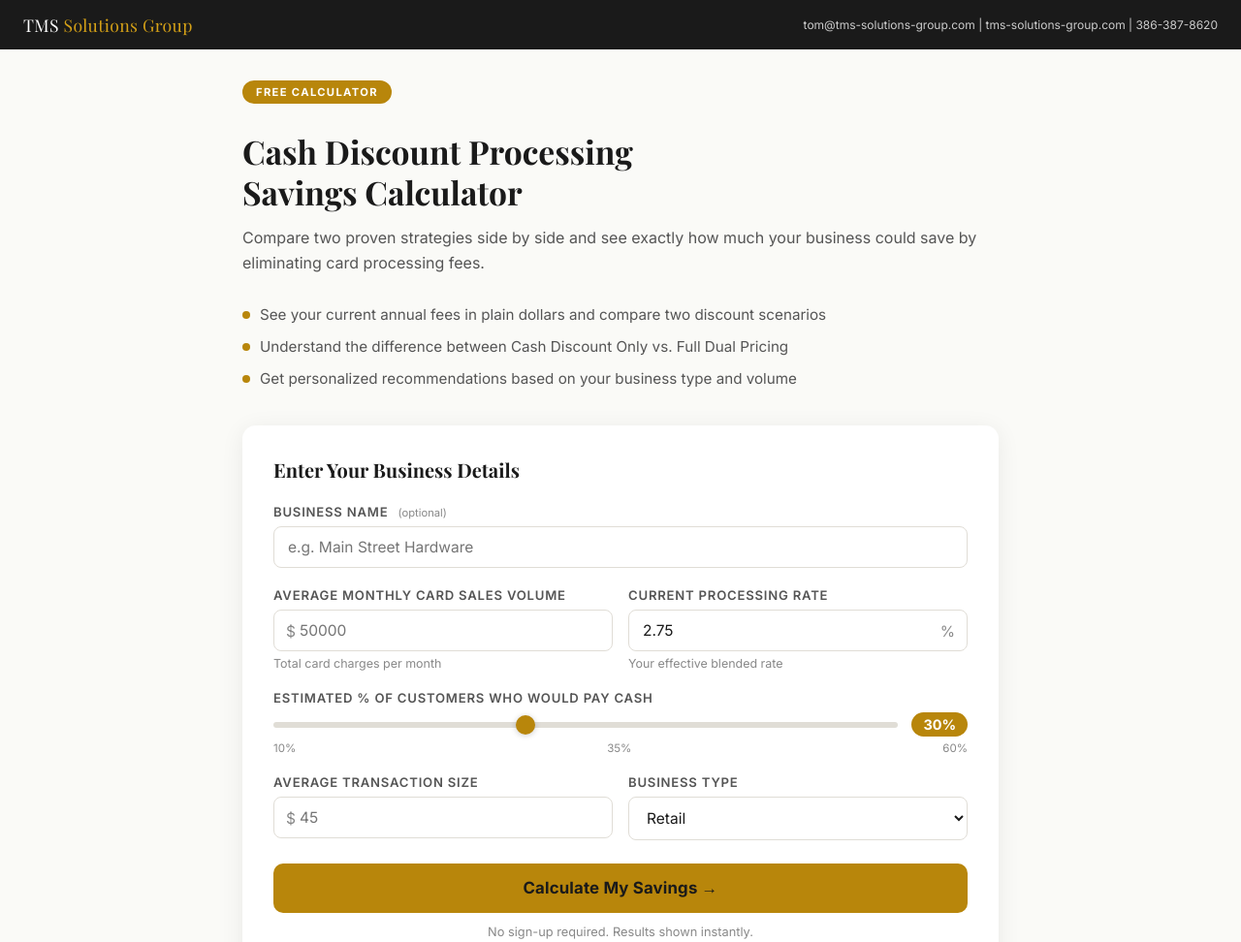
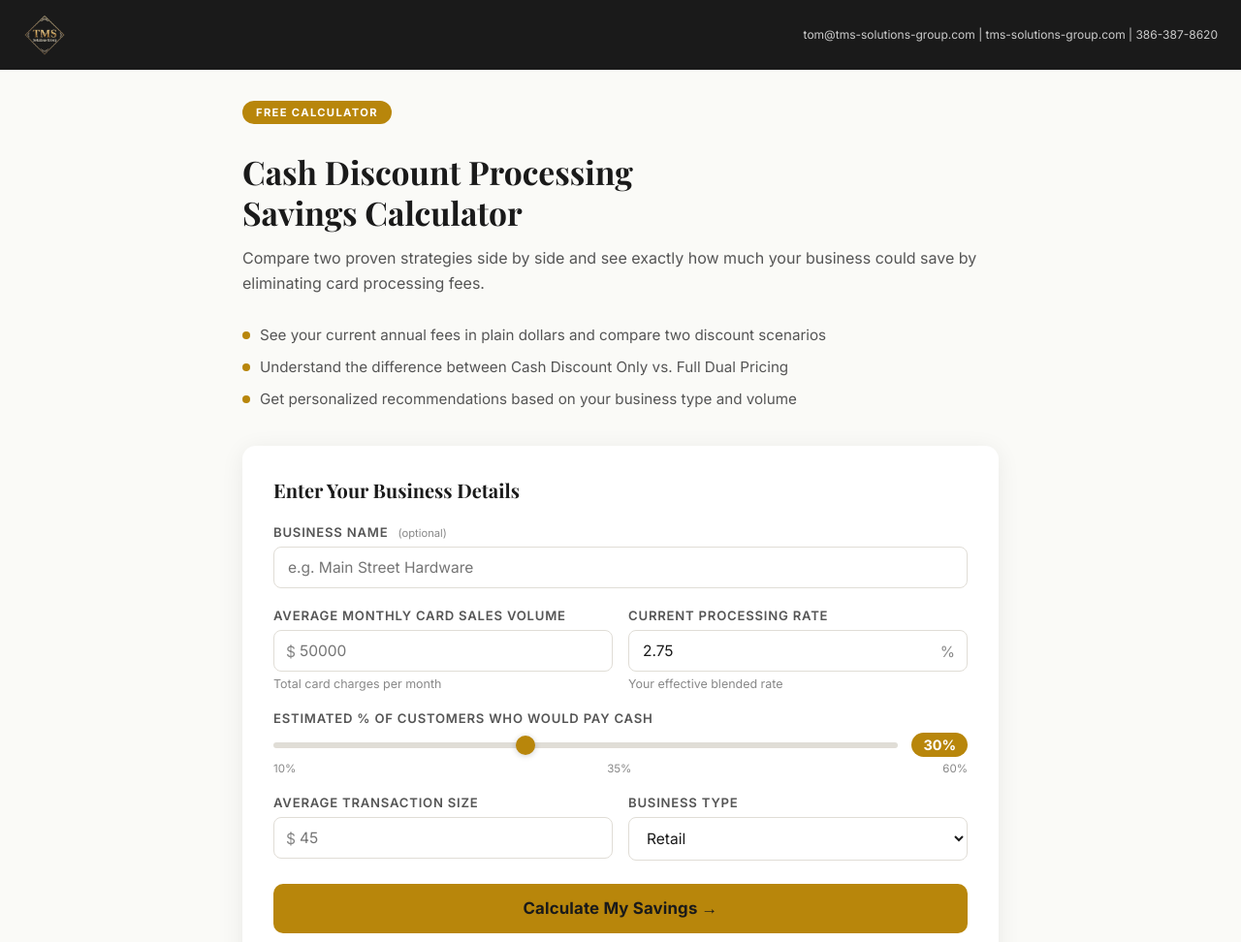
Before and after one commit to Tsparling1/tms-cash-discount-calculator, a website: page public/index.html in a window 1280 px wide. Shown: the top 972 px of the page at 97% size. Drawn offline with nearby package versions, Linux system fonts and the light colour scheme.

Commit message:
Replace text logo with TMS logo image

```diff
--- a/public/index.html
+++ b/public/index.html
@@ -28,6 +28,7 @@
     header { background: var(--dark); padding: 14px 24px; display: flex; align-items: center; justify-content: space-between; }
     header .brand { color: #fff; font-family: 'Playfair Display', serif; font-size: 1.1rem; letter-spacing: 0.02em; }
     header .brand span { color: var(--gold-light); }
+    .brand-logo { height: 44px; width: auto; display: block; object-fit: contain; }
     header .contact { color: #ccc; font-size: 0.75rem; text-align: right; line-height: 1.5; }
 
     /* MAIN WRAPPER */
@@ -170,7 +171,7 @@
 <body>
 
 <header>
-  <div class="brand">TMS <span>Solutions Group</span></div>
+  <img src="/images/tms-logo.png" alt="TMS Solutions Group" class="brand-logo" />
   <div class="contact">tom@tms-solutions-group.com | tms-solutions-group.com | 386-387-8620</div>
 </header>
 
```
Also changed, not shown: public/images/tms-logo.png (added).
